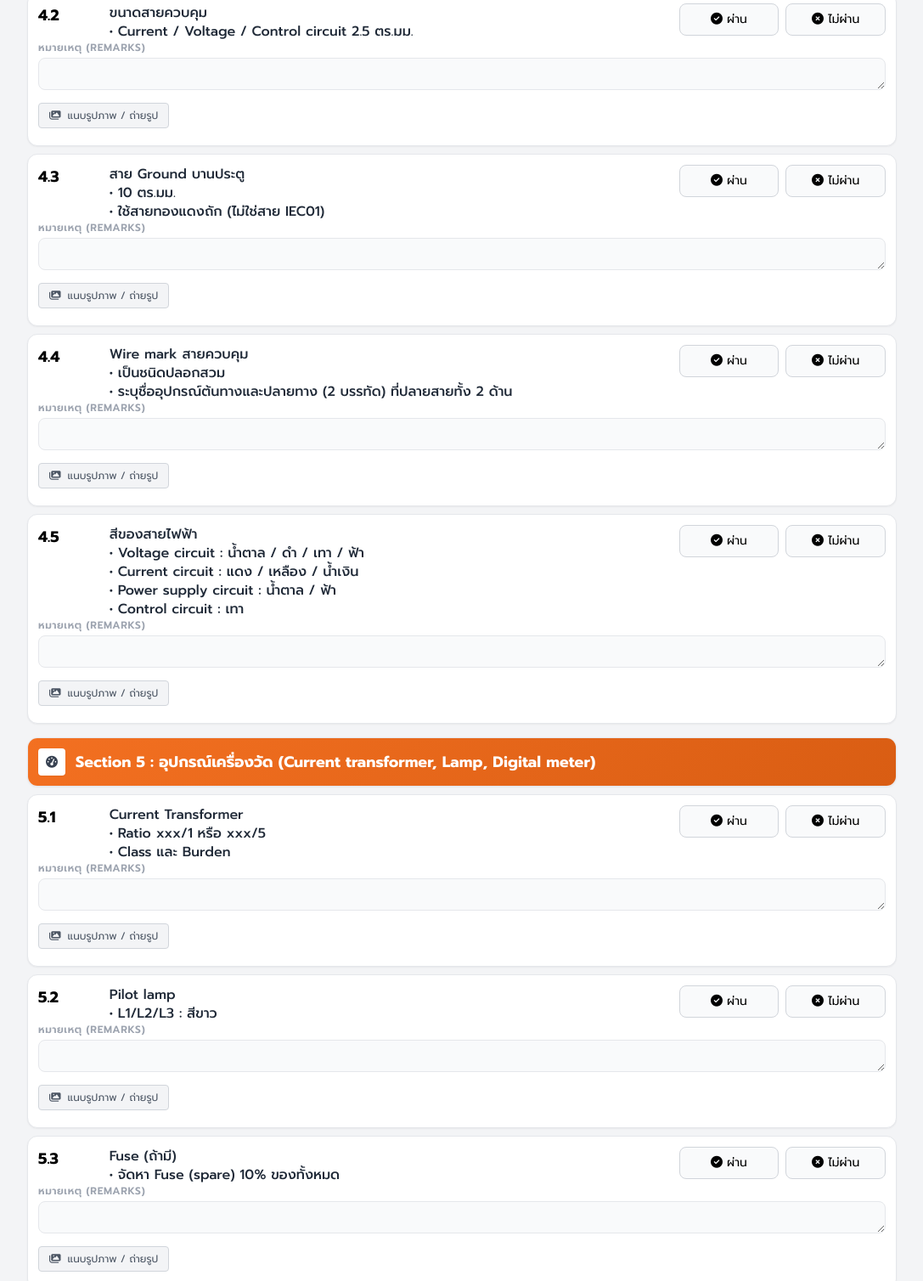
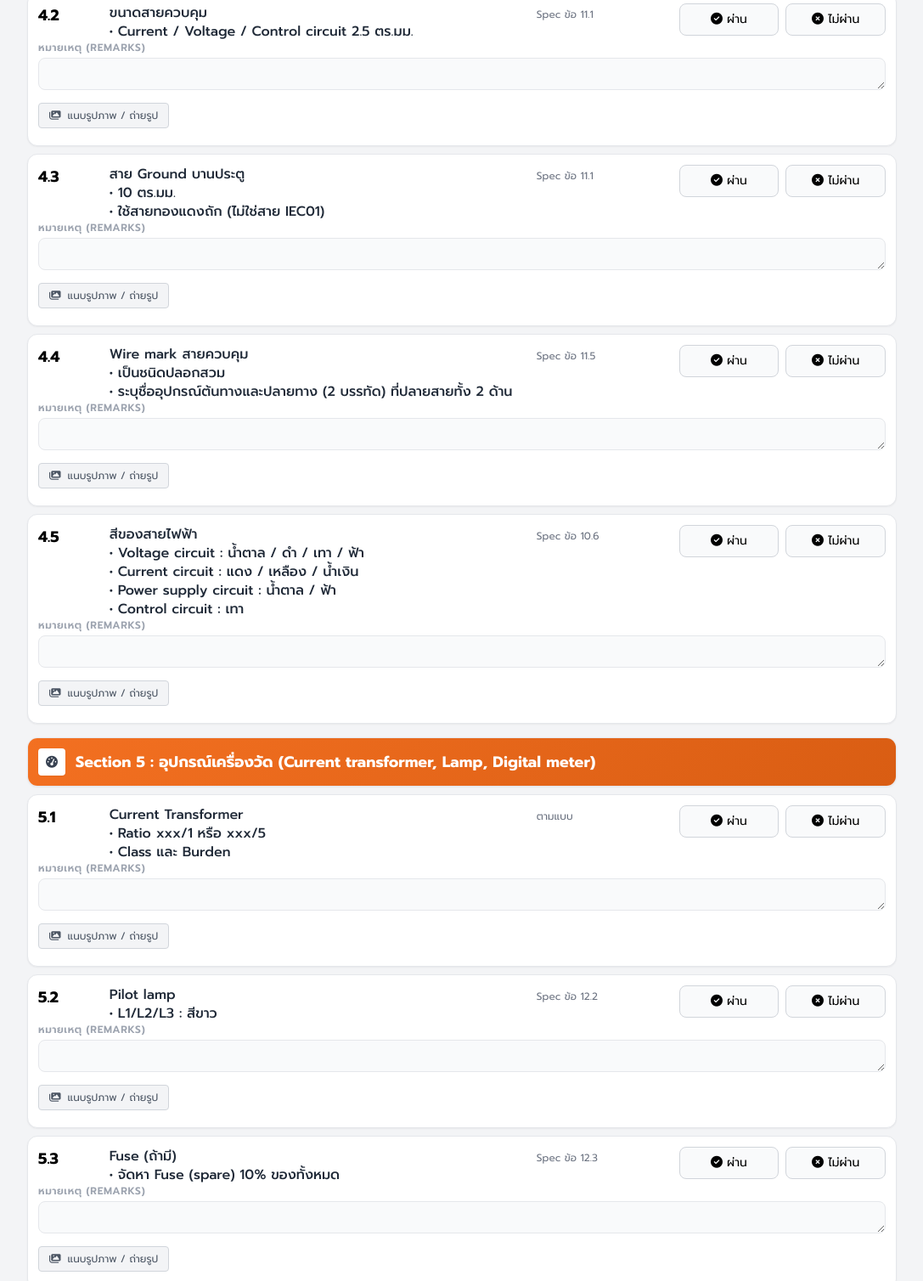
Before and after one commit to PunyathonC/Tester, a plain HTML site: page index.html in a window 1280 px wide. Shown: the part 3342-4850 px from the top of the page at 85% size, without its empty margins (96-1183 px from the left). Drawn offline with nearby package versions, Linux system fonts and the light colour scheme.

Commit message:
Update index.html

```diff
--- a/index.html
+++ b/index.html
@@ -324,7 +324,7 @@ const sections = [
         icon:"fa-bolt",
         critical:false,
         items:[
-            ["3.1","ตรวจสอบ CB ตามแบบ\n• ยี่ห้อ / รุ่น\n• Rating CB (AT/AF)\n• จำนวน Pole (1/3)\n• Ics, Icu (kA)",""]
+            ["3.1","ตรวจสอบ CB ตามแบบ\n• ยี่ห้อ / รุ่น\n• Rating CB (AT/AF)\n• จำนวน Pole (1/3)\n• Ics, Icu (kA)","ตามแบบ"]
         ]
     },
     {
@@ -332,11 +332,11 @@ const sections = [
         icon:"fa-plug",
         critical:false,
         items:[
-            ["4.1","สายควบคุมเป็นชนิด","IEC 08 (HVSF)"],
-            ["4.2","ขนาดสายควบคุม\n• Current / Voltage / Control circuit 2.5 ตร.มม.",""],
-            ["4.3","สาย Ground บานประตู\n• 10 ตร.มม.\n• ใช้สายทองแดงถัก (ไม่ใช่สาย IEC01)",""],
-            ["4.4","Wire mark สายควบคุม\n• เป็นชนิดปลอกสวม\n• ระบุชื่ออุปกรณ์ต้นทางและปลายทาง (2 บรรทัด) ที่ปลายสายทั้ง 2 ด้าน",""],
-            ["4.5","สีของสายไฟฟ้า\n• Voltage circuit : น้ำตาล / ดำ / เทา / ฟ้า\n• Current circuit : แดง / เหลือง / น้ำเงิน\n• Power supply circuit : น้ำตาล / ฟ้า\n• Control circuit : เทา",""]
+            ["4.1","สายควบคุมเป็นชนิด IEC 08 (HVSF)","Spec ข้อ 11.1"],
+            ["4.2","ขนาดสายควบคุม\n• Current / Voltage / Control circuit 2.5 ตร.มม.","Spec ข้อ 11.1"],
+            ["4.3","สาย Ground บานประตู\n• 10 ตร.มม.\n• ใช้สายทองแดงถัก (ไม่ใช่สาย IEC01)","Spec ข้อ 11.1"],
+            ["4.4","Wire mark สายควบคุม\n• เป็นชนิดปลอกสวม\n• ระบุชื่ออุปกรณ์ต้นทางและปลายทาง (2 บรรทัด) ที่ปลายสายทั้ง 2 ด้าน","Spec ข้อ 11.5"],
+            ["4.5","สีของสายไฟฟ้า\n• Voltage circuit : น้ำตาล / ดำ / เทา / ฟ้า\n• Current circuit : แดง / เหลือง / น้ำเงิน\n• Power supply circuit : น้ำตาล / ฟ้า\n• Control circuit : เทา","Spec ข้อ 10.6"]
         ]
     },
     {
@@ -344,9 +344,9 @@ const sections = [
         icon:"fa-gauge-high",
         critical:false,
         items:[
-            ["5.1","Current Transformer\n• Ratio xxx/1 หรือ xxx/5\n• Class และ Burden",""],
-            ["5.2","Pilot lamp\n• L1/L2/L3 : สีขาว",""],
-            ["5.3","Fuse (ถ้ามี)\n• จัดหา Fuse (spare) 10% ของทั้งหมด",""]
+            ["5.1","Current Transformer\n• Ratio xxx/1 หรือ xxx/5\n• Class และ Burden","ตามแบบ"],
+            ["5.2","Pilot lamp\n• L1/L2/L3 : สีขาว","Spec ข้อ 12.2"],
+            ["5.3","Fuse (ถ้ามี)\n• จัดหา Fuse (spare) 10% ของทั้งหมด","Spec ข้อ 12.3"]
         ]
     },
     {
```
